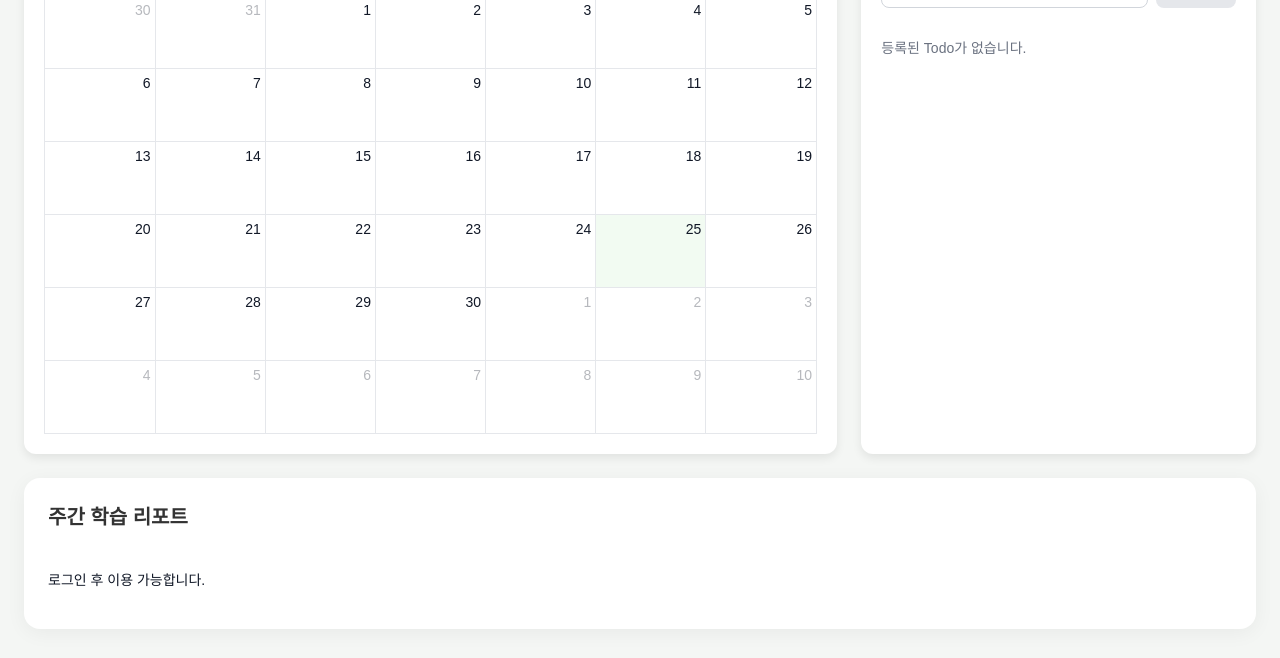
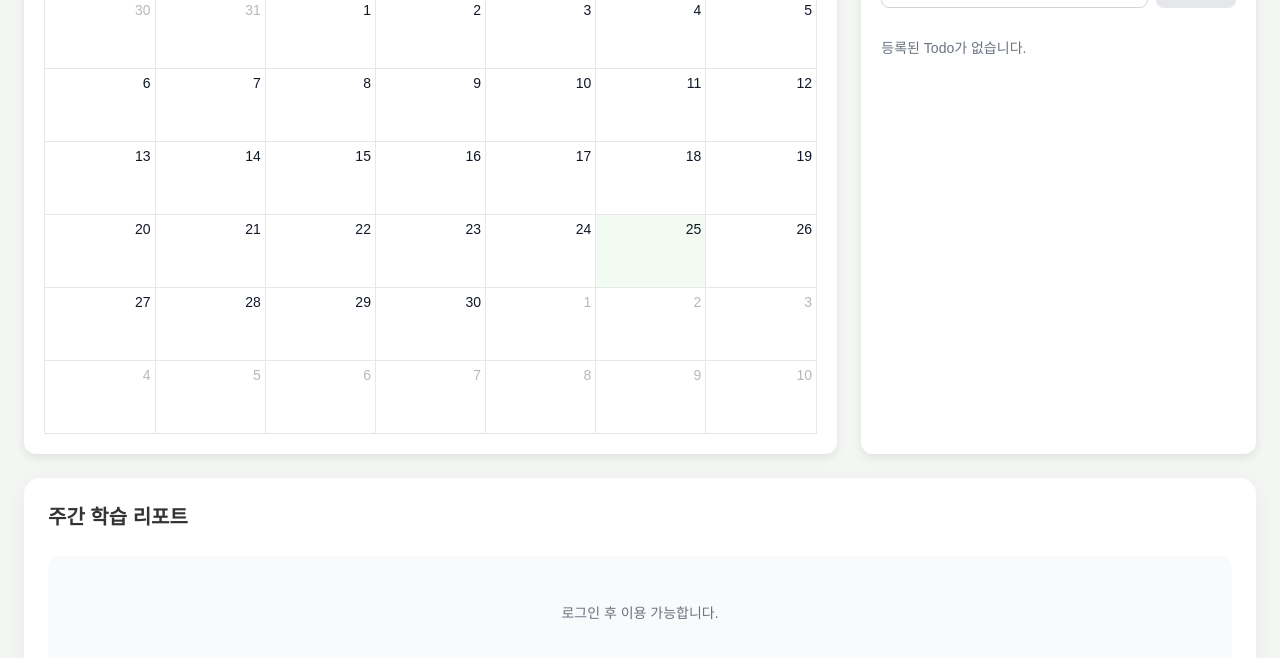
Before and after one commit to kim-119/studyBridge, a React (Vite) app in the folder frontend/: page / in a window 1280 px wide. Shown: the part 623-1281 px from the top of the page. Built offline with nearby package versions, Linux system fonts and the light colour scheme.

Commit message:
학습 통계 ui수정

```diff
--- a/frontend/src/components/StudyChart.jsx
+++ b/frontend/src/components/StudyChart.jsx
@@ -159,15 +159,11 @@ export default function StudyChart({ rawData }) {
             <div style={{
                 height: '350px',
                 width: '100%',
-                padding: '20px',
                 display: 'flex',
                 alignItems: 'center',
                 justifyContent: 'center',
-                color: '#9ca3af',
+                color: 'var(--color-text-muted)',
                 fontSize: '14px',
-                borderRadius: '16px',
-                backgroundColor: '#ffffff',
-                boxShadow: '0 4px 20px rgba(0, 0, 0, 0.05)',
             }}>
                 주간 학습 기록이 없습니다.
             </div>
--- a/frontend/src/components/StudyStatistics.jsx
+++ b/frontend/src/components/StudyStatistics.jsx
@@ -142,65 +142,90 @@ export default function StudyStatistics({ todayStudySeconds = 0 }) {
 
   return (
       <div className="statistics-page-container">
-        <section className="stats-section animate-fade-in glass-panel" style={{ padding: '24px', borderRadius: '16px', boxShadow: '0 4px 20px rgba(0, 0, 0, 0.05)', display: 'flex', flexDirection: 'column', gap: '24px' }}>
+        <section className="stats-section animate-fade-in glass-panel" style={{
+          padding: '24px',
+          borderRadius: '16px',
+          boxShadow: '0 4px 20px rgba(0, 0, 0, 0.05)',
+          display: 'flex',
+          flexDirection: 'column',
+          gap: '24px',
+          minHeight: '550px', // 전체 최소 높이 고정
+          overflow: 'hidden'
+        }}>
 
           <h2 style={{ margin: 0 }}>주간 학습 리포트</h2>
 
+          <div style={{ display: 'flex', flexDirection: 'column', gap: '24px', flex: 1 }}>
+            {/* 상단 통계 요약 영역: 데이터가 없어도 공간 유지 */}
+            <div style={{
+              minHeight: '84px', // 통계 요약 바의 고정 높이
+              display: 'flex',
+              alignItems: 'center',
+              justifyContent: 'center',
+              backgroundColor: '#F9FAFB',
+              borderRadius: '12px',
+              padding: '16px'
+            }}>
               {!effectiveUserId ? (
-              <p>로그인 후 이용 가능합니다.</p>
+                <p style={{ margin: 0, color: 'var(--color-text-muted)', fontSize: '14px' }}>로그인 후 이용 가능합니다.</p>
               ) : isLoading ? (
-              <p>로딩 중...</p>
-          ) : error ? (
-              <p style={{ color: "red" }}>{error}</p>
-          ) : isEmpty ? (
-              <p>이번 주 데이터가 없습니다.</p>
+                <div style={{ display: 'flex', gap: '16px', width: '100%', opacity: 0.5 }}>
+                  <div style={{ flex: 1, height: '20px', backgroundColor: '#E5E7EB', borderRadius: '4px' }}></div>
+                  <div style={{ flex: 1, height: '20px', backgroundColor: '#E5E7EB', borderRadius: '4px' }}></div>
+                  <div style={{ flex: 1, height: '20px', backgroundColor: '#E5E7EB', borderRadius: '4px' }}></div>
+                </div>
+              ) : error || isEmpty || !weeklyStats ? (
+                <p style={{ margin: 0, color: 'var(--color-text-muted)', fontSize: '14px' }}>
+                  {error ? error : "주간 학습 기록이 없습니다."}
+                </p>
               ) : (
-              <>
-                  {/* 동그라미 친 영역: 상단 가로 배치 (통계 요약) */}
-                  {weeklyStats && (
-                      <div style={{ display: 'flex', gap: '16px', padding: '16px', backgroundColor: '#F9FAFB', borderRadius: '12px', flexWrap: 'wrap' }}>
-                          <div style={{ flex: 1, display: 'flex', alignItems: 'center', gap: '12px', minWidth: '150px' }}>
-                              <div style={{ padding: '10px', backgroundColor: '#E0F2FE', borderRadius: '8px', color: '#0284C7' }}>
-                                  <svg width="24" height="24" viewBox="0 0 24 24" fill="none" stroke="currentColor" strokeWidth="2" strokeLinecap="round" strokeLinejoin="round"><circle cx="12" cy="12" r="10"/><polyline points="12 6 12 12 16 14"/></svg>
+                <div style={{ display: 'flex', gap: '16px', width: '100%', flexWrap: 'nowrap', alignItems: 'center' }}>
+                  <div style={{ flex: 1, display: 'flex', alignItems: 'center', gap: '12px', minWidth: 0 }}>
+                    <div style={{ padding: '8px', backgroundColor: '#E0F2FE', borderRadius: '8px', color: '#0284C7', flexShrink: 0 }}>
+                      <svg width="20" height="20" viewBox="0 0 24 24" fill="none" stroke="currentColor" strokeWidth="2" strokeLinecap="round" strokeLinejoin="round"><circle cx="12" cy="12" r="10"/><polyline points="12 6 12 12 16 14"/></svg>
                     </div>
-                              <div>
-                                  <div style={{ fontSize: '13px', color: 'var(--color-text-muted)', marginBottom: '4px' }}>총 학습 시간</div>
-                                  <div style={{ fontSize: '18px', fontWeight: 'bold', color: 'var(--color-text-main)' }}>{minutesToDuration(weeklyStats.total_minutes)}</div>
+                    <div style={{ minWidth: 0 }}>
+                      <div style={{ fontSize: '12px', color: 'var(--color-text-muted)', marginBottom: '2px', whiteSpace: 'nowrap' }}>총 시간</div>
+                      <div style={{ fontSize: '15px', fontWeight: 'bold', color: 'var(--color-text-main)', whiteSpace: 'nowrap', overflow: 'hidden', textOverflow: 'ellipsis' }}>{minutesToDuration(weeklyStats.total_minutes)}</div>
                     </div>
                   </div>
 
-                          <div style={{ width: '1px', backgroundColor: '#E5E7EB', display: 'block' }}></div>
+                  <div style={{ width: '1px', height: '30px', backgroundColor: '#E5E7EB', flexShrink: 0 }}></div>
 
-                          <div style={{ flex: 1, display: 'flex', alignItems: 'center', gap: '12px', paddingLeft: '8px', minWidth: '150px' }}>
-                              <div style={{ padding: '10px', backgroundColor: '#FEF3C7', borderRadius: '8px', color: '#D97706' }}>
-                                  <svg width="24" height="24" viewBox="0 0 24 24" fill="none" stroke="currentColor" strokeWidth="2" strokeLinecap="round" strokeLinejoin="round"><path d="M3 3v18h18"/><path d="m19 9-5 5-4-4-3 3"/></svg>
+                  <div style={{ flex: 1, display: 'flex', alignItems: 'center', gap: '12px', minWidth: 0 }}>
+                    <div style={{ padding: '8px', backgroundColor: '#FEF3C7', borderRadius: '8px', color: '#D97706', flexShrink: 0 }}>
+                      <svg width="20" height="20" viewBox="0 0 24 24" fill="none" stroke="currentColor" strokeWidth="2" strokeLinecap="round" strokeLinejoin="round"><path d="M3 3v18h18"/><path d="m19 9-5 5-4-4-3 3"/></svg>
                     </div>
-                              <div>
-                                  <div style={{ fontSize: '13px', color: 'var(--color-text-muted)', marginBottom: '4px' }}>평균 학습 시간</div>
-                                  <div style={{ fontSize: '18px', fontWeight: 'bold', color: 'var(--color-text-main)' }}>{minutesToDuration(weeklyStats.average_minutes)}</div>
+                    <div style={{ minWidth: 0 }}>
+                      <div style={{ fontSize: '12px', color: 'var(--color-text-muted)', marginBottom: '2px', whiteSpace: 'nowrap' }}>평균 시간</div>
+                      <div style={{ fontSize: '15px', fontWeight: 'bold', color: 'var(--color-text-main)', whiteSpace: 'nowrap', overflow: 'hidden', textOverflow: 'ellipsis' }}>{minutesToDuration(weeklyStats.average_minutes)}</div>
                     </div>
                   </div>
 
-                          <div style={{ width: '1px', backgroundColor: '#E5E7EB', display: 'block' }}></div>
+                  <div style={{ width: '1px', height: '30px', backgroundColor: '#E5E7EB', flexShrink: 0 }}></div>
 
-                          <div style={{ flex: 1, display: 'flex', alignItems: 'center', gap: '12px', paddingLeft: '8px', minWidth: '150px' }}>
-                              <div style={{ padding: '10px', backgroundColor: '#DCFCE7', borderRadius: '8px', color: '#16A34A' }}>
-                                  <svg width="24" height="24" viewBox="0 0 24 24" fill="none" stroke="currentColor" strokeWidth="2" strokeLinecap="round" strokeLinejoin="round"><path d="M8.5 14.5A2.5 2.5 0 0 0 11 12c0-1.38-.5-2-1-3-1.072-2.143-.224-4.054 2-6 .5 2.5 2 4.9 4 6.5 2 1.6 3 3.5 3 5.5a7 7 0 1 1-14 0c0-1.153.433-2.294 1-3a2.5 2.5 0 0 0 2.5 2.5z"/></svg>
+                  <div style={{ flex: 1, display: 'flex', alignItems: 'center', gap: '12px', minWidth: 0 }}>
+                    <div style={{ padding: '8px', backgroundColor: '#DCFCE7', borderRadius: '8px', color: '#16A34A', flexShrink: 0 }}>
+                      <svg width="20" height="20" viewBox="0 0 24 24" fill="none" stroke="currentColor" strokeWidth="2" strokeLinecap="round" strokeLinejoin="round"><path d="M8.5 14.5A2.5 2.5 0 0 0 11 12c0-1.38-.5-2-1-3-1.072-2.143-.224-4.054 2-6 .5 2.5 2 4.9 4 6.5 2 1.6 3 3.5 3 5.5a7 7 0 1 1-14 0c0-1.153.433-2.294 1-3a2.5 2.5 0 0 0 2.5 2.5z"/></svg>
                     </div>
-                              <div>
-                                  <div style={{ fontSize: '13px', color: 'var(--color-text-muted)', marginBottom: '4px' }}>가장 집중한 요일</div>
-                                  <div style={{ fontSize: '18px', fontWeight: 'bold', color: 'var(--color-text-main)' }}>{weeklyStats.max_study_day || "없음"}</div>
+                    <div style={{ minWidth: 0 }}>
+                      <div style={{ fontSize: '12px', color: 'var(--color-text-muted)', marginBottom: '2px', whiteSpace: 'nowrap' }}>집중 요일</div>
+                      <div style={{ fontSize: '15px', fontWeight: 'bold', color: 'var(--color-text-main)', whiteSpace: 'nowrap' }}>{weeklyStats.max_study_day || "없음"}</div>
                     </div>
                   </div>
                 </div>
               )}
+            </div>
 
-                  {/* 차트 영역: 전체 너비 사용 */}
-                  <div style={{ height: '350px', width: '100%', position: 'relative' }}>
+            {/* 차트 영역: 데이터 유무에 관계없이 350px 고정 */}
+            <div style={{ height: '350px', width: '100%', position: 'relative', display: 'flex', alignItems: 'center', justifyContent: 'center' }}>
+              {effectiveUserId && isLoading ? (
+                <div style={{ color: 'var(--color-text-muted)', fontSize: '14px' }}>통계 데이터를 분석 중입니다...</div>
+              ) : effectiveUserId ? (
                 <StudyChart rawData={graphData} />
+              ) : null}
             </div>
-              </>
-          )}
+          </div>
         </section>
       </div>
   );
```
Lines whose indentation alone changed are shown as unchanged.
